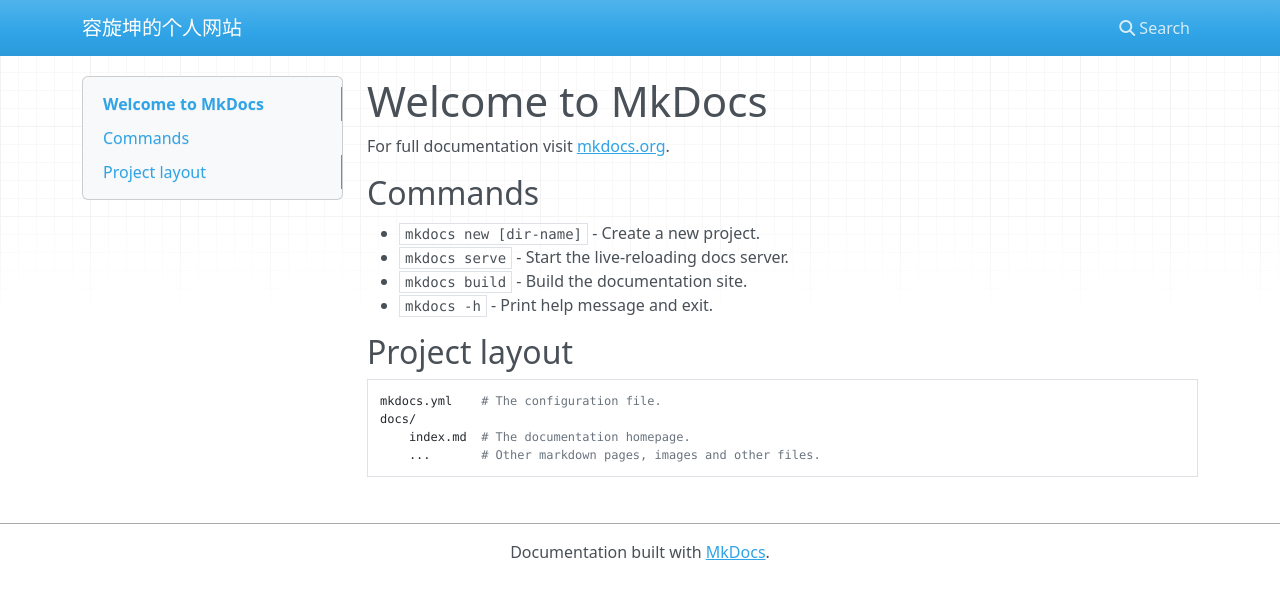
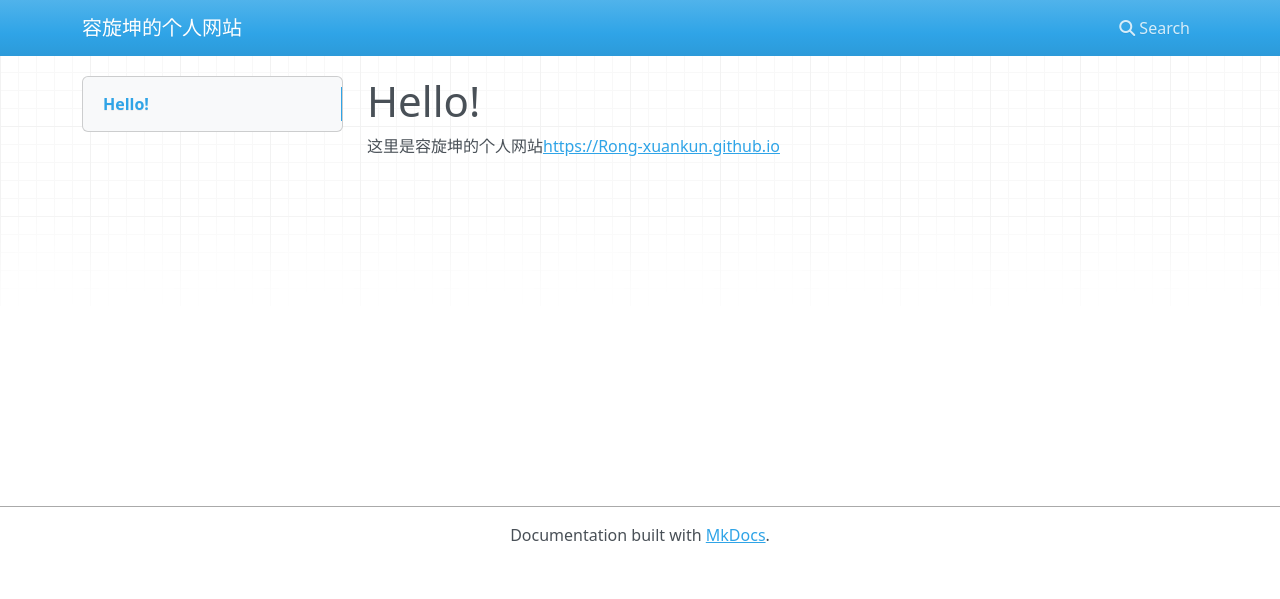
Before and after one commit to Rong-Xuankun/Rong-xuankun.github.io, an MkDocs documentation site: the page built from docs/index.md, in a window 1280 px wide. Shown: the top 599 px of the page. Built offline with MkDocs 1.6.1, drawn with Linux system fonts in a browser that asks for light colours; nearby versions of some CDN libraries.

Commit message:
Update index.md

```diff
--- a/docs/index.md
+++ b/docs/index.md
@@ -1,17 +1,3 @@
-# Welcome to MkDocs
+# Hello!
 
-For full documentation visit [mkdocs.org](https://www.mkdocs.org).
-
-## Commands
-
-* `mkdocs new [dir-name]` - Create a new project.
-* `mkdocs serve` - Start the live-reloading docs server.
-* `mkdocs build` - Build the documentation site.
-* `mkdocs -h` - Print help message and exit.
-
-## Project layout
-
-    mkdocs.yml    # The configuration file.
-    docs/
-        index.md  # The documentation homepage.
-        ...       # Other markdown pages, images and other files.
+这里是容旋坤的个人网站[https://Rong-xuankun.github.io](https://qiaoyiyu617.github.io/Rong-xuankun.github.io/)
```
